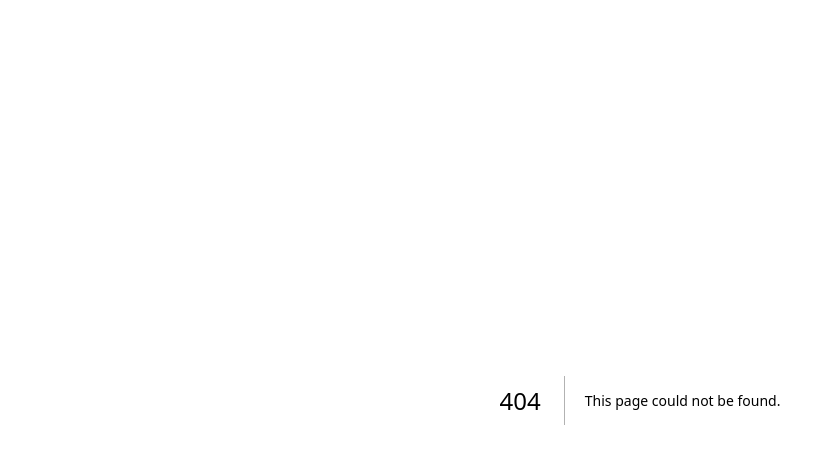
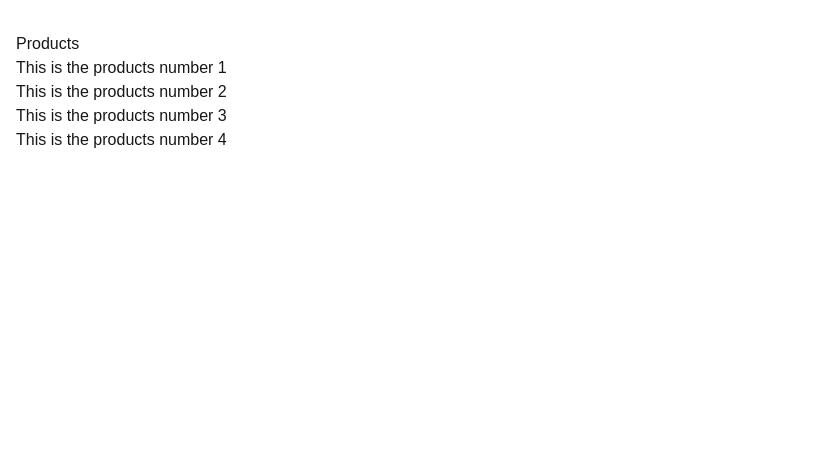
Before and after one commit to Bouyahi-Mohamed/learn-next-js, a Next.js app: page /products in a window 1280 px wide. Before the commit this address had no page. Shown: the top 464 px of the page, without its empty margins (0-826 px from the left). Built offline with nearby package versions, Linux system fonts and the light colour scheme.

Commit message:
learning routing nextjs (dynamic route) scenario 4

```diff
--- /dev/null
+++ b/src/app/products/[id]/page.js
@@ -0,0 +1,11 @@
+export default  async function detailProduct({ params }) {
+
+    const { id } =  await params;
+    console.log(id);
+  return (
+    <main className="container mx-auto px-4 py-8 secodary" >
+      <h1>Details product {id} </h1>
+      <p>This is the details page for a specific product.</p>
+    </main>
+  );
+}
--- /dev/null
+++ b/src/app/products/page.js
@@ -0,0 +1,11 @@
+export default function products() {
+  return (
+    <main className="container mx-auto px-4 py-8 secodary">
+      <h1>Products</h1>
+      <p>This is the products number 1</p>
+      <p>This is the products number 2</p>
+      <p>This is the products number 3</p>
+      <p>This is the products number 4</p>
+    </main>
+  );
+}
```
